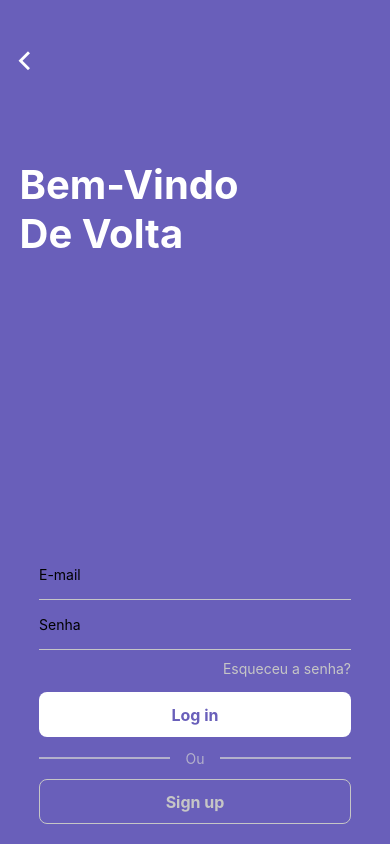
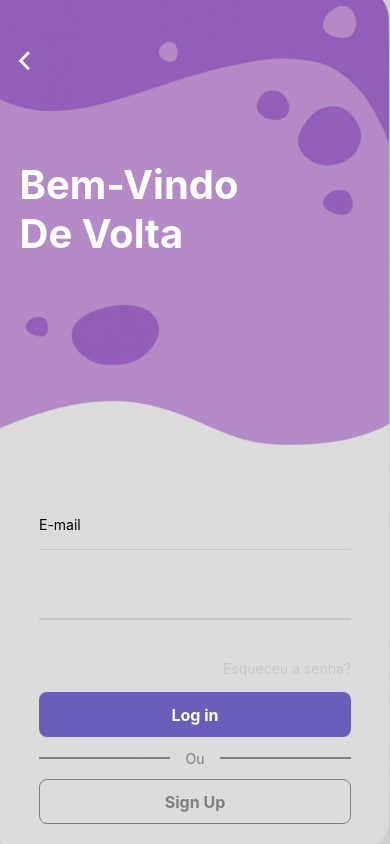
Before and after one commit to Eliezir/BeBlessed, a React Native app: screen / in a window 390 px wide. Built offline with nearby package versions, Linux system fonts and the light colour scheme.

Commit message:
background image

```diff
--- a/App.js
+++ b/App.js
@@ -1,5 +1,4 @@
-import { StatusBar } from 'expo-status-bar';
-import { StyleSheet, Text, View } from 'react-native';
+import { StyleSheet, Text, View,StatusBar } from 'react-native';
 import WelcomeScreen from './src/screens/WelcomeScreen'
 import LoginScreen from './src/screens/LoginScreen'
 
--- a/src/components/formInput.js
+++ b/src/components/formInput.js
@@ -0,0 +1,38 @@
+import React from 'react';
+import { View, TextInput, StyleSheet } from 'react-native';
+import Icon from 'react-native-vector-icons/FontAwesome';
+
+export default function components(props) {
+ return (
+   <View style={styles.container}>
+    <View style={styles.icon}>
+    <Icon  name={props.icon} size={25} color="#c6c6c6"/>
+    </View>
+    <TextInput placeholder={props.placeholder} style={styles.input}/>
+   </View>
+  );
+}
+
+
+const styles = StyleSheet.create({
+container:{
+    width:"100%",
+    height:40,
+    marginVertical:30,
+    display:'flex',
+    flexDirection:"row",
+    borderBottomColor:"#c6c6c6",
+    borderBottomWidth:2,
+},
+icon:{
+width:"15%",
+height:"100%",
+
+justifyContent:"center"
+},
+input:{
+    width:"80%",
+}
+
+
+})
--- /dev/null
+++ b/src/components/loginButton.js
@@ -0,0 +1,29 @@
+import React from 'react';
+import { Text, StyleSheet, TouchableOpacity, } from 'react-native';
+
+export default function LoginButton(props) {
+ return (
+    <TouchableOpacity style={[styles.button, {backgroundColor:props.buttonColor , borderColor:props.borderColor}]}>
+    <Text style={[styles.buttonText,{color:props.textColor}]}>{props.text}</Text>
+    </TouchableOpacity>
+  );
+}
+
+const styles = StyleSheet.create({
+    button:{
+        width:"100%",
+        height:45,
+        backgroundColor:"white",
+        borderColor:"transparent",
+        borderWidth:1.25,
+        alignItems:"center",
+        justifyContent:'center',
+        borderRadius:8,
+    },
+    buttonText:{
+        fontWeight:"bold",
+        fontSize:16,
+        color:"#695FBA"
+    }
+
+  });
--- a/src/screens/LoginScreen.js
+++ b/src/screens/LoginScreen.js
@@ -1,38 +1,37 @@
 import React from 'react';
-import { SafeAreaView, View, Image, Text, StyleSheet, TouchableOpacity, StatusBar, TextInput } from 'react-native';
+import { SafeAreaView, View, Image, Text, StyleSheet, ImageBackground, StatusBar, TextInput } from 'react-native';
 import Icon from 'react-native-vector-icons/Ionicons';
 const logoH = require("../assets/img/logoHorizontal.png")
 
 
-import {FontFamily} from "../util/CommonStyle"
+import LoginButton from "../components/loginButton"
+import FormInput from "../components/formInput"
+
+import background from "../assets/img/background2.jpeg"
 
 
-
-export default function WelcomeScreen() {
+export default function LoginScreen() {
     return (
-        <SafeAreaView style={styles.container}>
+        <ImageBackground source={background} style={styles.container}>
             <StatusBar/>
             <View style={styles.header}><Icon name="chevron-back-outline" size={30} color="#ffff" /></View>
             <Text style={styles.title}>Bem-Vindo {'\n'}De Volta</Text>
             <View style={styles.bottomContainer}>
             <TextInput style={styles.textInput}   placeholder={"E-mail"}></TextInput>
-            <TextInput style={styles.textInput}   placeholder={"Senha"}></TextInput>
+ {/*            <TextInput style={styles.textInput}   placeholder={"Senha"}></TextInput> */}
+            <FormInput/>
             <Text style={styles.text}>Esqueceu a senha?</Text>
-            <TouchableOpacity style={styles.button}>
-            <Text style={styles.buttonText}>Log in</Text>
-            </TouchableOpacity>
+            <LoginButton text={"Log in"}  buttonColor={"#695FBA"} textColor={"#ffff"} borderColor={"transparent"}/>
             <View style={{flexDirection: 'row', alignItems: 'center', marginVertical:12.5,}}>
-            <View style={{flex: 1, height: 1.25, backgroundColor: '#b3b0cb'}} />
+            <View style={{flex: 1, height: 1.25, backgroundColor: 'grey'}} />
             <View>
-                <Text style={{width: 50, textAlign: 'center', color:"#b3b0cb"}}>Ou</Text>
+                <Text style={{width: 50, textAlign: 'center', color:"grey"}}>Ou</Text>
             </View>
-            <View style={{flex: 1, height: 1.25, backgroundColor: '#b3b0cb'}} />
+            <View style={{flex: 1, height: 1.25, backgroundColor: 'grey'}} />
             </View>
-            <TouchableOpacity style={[styles.button, {backgroundColor:'transparent', borderColor:"#c6c6c6"}]}>
-            <Text style={[styles.buttonText,{color:"#c6c6c6"}]}>Sign up</Text>
-            </TouchableOpacity>
+            <LoginButton text={"Sign Up"} buttonColor={'transparent'} borderColor={"grey"} textColor={"grey"}/>
             </View>
-        </SafeAreaView>
+        </ImageBackground>
     );
 }
 
--- a/src/screens/WelcomeScreen.js
+++ b/src/screens/WelcomeScreen.js
@@ -1,16 +1,14 @@
 import React from 'react';
-import { SafeAreaView, View, Image, Dimensions, Text, StyleSheet, TouchableOpacity, StatusBar } from 'react-native';
+import { ImageBackground, View, Image, Text, StyleSheet, TouchableOpacity, StatusBar } from 'react-native';
 const logoH = require("../assets/img/logoHorizontal.png")
 const blessinho = require("../assets/img/blessinho.png")
 const logo = require("../assets/img/logoIcon.png")
 
-import {FontFamily} from "../util/CommonStyle"
-
-
+const background = require("../assets/img/background1.jpeg")
 
 export default function WelcomeScreen() {
     return (
-        <SafeAreaView style={styles.container}>
+        <ImageBackground source={background} style={styles.container}>
             <StatusBar/>
             <View style={styles.header}><Image style={styles.logo} source={logoH}/></View>
             <View style={styles.bottomContainer}>
@@ -23,7 +21,7 @@ export default function WelcomeScreen() {
             <Text style={[styles.buttonText,{color:"white"}]}>Sign up</Text>
             </TouchableOpacity>
             </View>
-        </SafeAreaView>
+        </ImageBackground>
     );
 }
 
@@ -53,7 +51,7 @@ const styles = StyleSheet.create({
         fontWeight:'bold',
     },
     text:{
-        color:"#c6c6c6"
+        color:"#f4f4f4"
     },
     button:{
         width:"100%",
```
Also changed, not shown: src/assets/img/background1.jpeg (added), src/assets/img/background2.jpeg (added).
